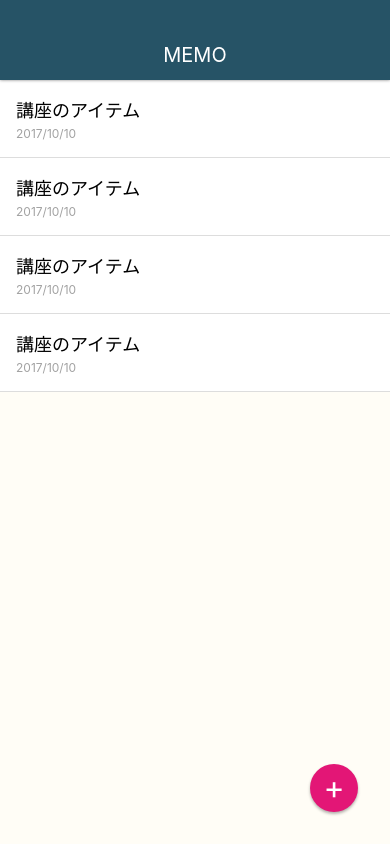
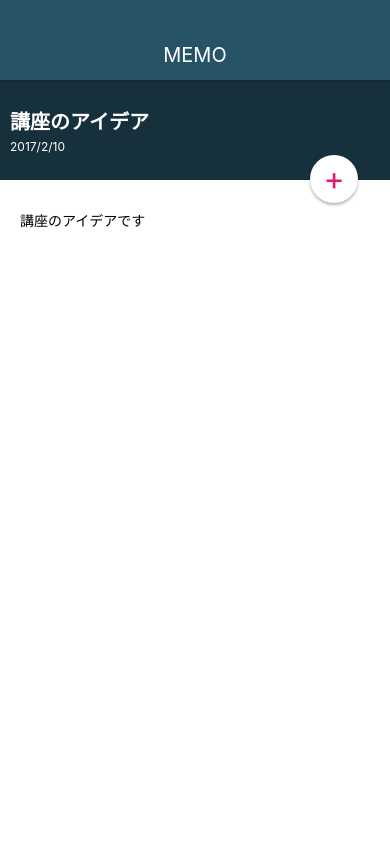
Before and after one commit to Tutu12344/ReactNativeSample, a React Native app: screen / in a window 390 px wide. Built offline with nearby package versions, Linux system fonts and the light colour scheme.

Commit message:
detail screen

```diff
--- a/App.js
+++ b/App.js
@@ -1,15 +1,16 @@
-import { StatusBar } from 'expo-status-bar';
-import React from 'react';
-import { StyleSheet, Text, View } from 'react-native';
-import MemoListScreen from './src/screens/MemoListScreen';
-import Appbar from './src/components/Appbar';
+import { StatusBar } from "expo-status-bar";
+import React from "react";
+import { StyleSheet, Text, View } from "react-native";
+import MemoListScreen from "./src/screens/MemoListScreen";
+import Appbar from "./src/components/Appbar";
+import MemoDetailScreen from "./src/screens/MemoDetailScreen";
 
 const styles = StyleSheet.create({
 	container: {
 		flex: 1,
-    backgroundColor: '#FFFDF6',
-    alignItems: 'center',
-    justifyContent: 'center',
+		backgroundColor: "#FFFDF6",
+		alignItems: "center",
+		justifyContent: "center",
 		paddingTop: 80,
 	},
 });
@@ -17,7 +18,8 @@
 	<View style={styles.container}>
 		<Appbar />
 
-    <MemoListScreen />
+		{/* <MemoListScreen /> */}
+		<MemoDetailScreen />
 	</View>
 );
 
--- a/src/elements/CircleButton.js
+++ b/src/elements/CircleButton.js
@@ -1,34 +1,44 @@
-import React from 'react';
-import { StyleSheet, View, Text } from 'react-native';
+import React from "react";
+import {StyleSheet, View, Text} from "react-native";
 
 const styles = StyleSheet.create({
 	CircleButton: {
-    position: 'absolute',
+		position: "absolute",
 		bottom: 32,
 		right: 32,
 		width: 48,
 		height: 48,
-    backgroundColor: '#E31676',
 		borderRadius: 24,
-    justifyContent: 'center',
-    alignItems: 'center',
-    shadowColor: '#000',
-    shadowOffset: { width: 0, height: 2 },
+		justifyContent: "center",
+		alignItems: "center",
+		shadowColor: "#000",
+		shadowOffset: {width: 0, height: 2},
 		shadowOpacity: 0.3,
 		shadowRadius: 3,
 		zIndex: 10,
 	},
 	CircleButtonTitle: {
-    color: '#fff',
 		lineHeight: 32,
 		fontSize: 32,
 	},
 });
 
-const CircleButton = (props) => (
-  <View style={styles.CircleButton}>
-    <Text style={styles.CircleButtonTitle}>{props.center}</Text>
+const CircleButton = (data) => {
+	const {style, color, center} = data;
+	let bgColor = "#E31676";
+	let textColor = "#fff";
+	if (color == "white") {
+		bgColor = "#fff";
+		textColor = "#E31676";
+	}
+
+	return (
+		<View style={[styles.CircleButton, style, {backgroundColor: bgColor}]}>
+			<Text style={[styles.CircleButtonTitle, {color: textColor}]}>
+				{center}
+			</Text>
 		</View>
 	);
+};
 
 export default CircleButton;
--- /dev/null
+++ b/src/screens/MemoDetailScreen.js
@@ -0,0 +1,52 @@
+import React from "react";
+import {StyleSheet, View, Text} from "react-native";
+import CircleButton from "../elements/CircleButton";
+
+const styles = StyleSheet.create({
+	container: {
+		flex: 1,
+		width: "100%",
+	},
+	memoHeader: {
+		height: 100,
+		backgroundColor: "#17313C",
+		justifyContent: "center",
+		padding: 10,
+	},
+	memoHeaderTitle: {
+		fontSize: 20,
+		fontWeight: "bold",
+		color: "#fff",
+		marginBottom: 4,
+	},
+	memoHeaderDate: {
+		fontSize: 12,
+		color: "#fff",
+	},
+	memoContent: {
+		paddingTop: 30,
+		paddingRight: 20,
+		paddingLeft: 20,
+		paddingBottom: 20,
+		backgroundColor: "#fff",
+		flex: 1,
+	},
+	editButton: {
+		top: 75,
+	},
+});
+
+const MemoDetailScreen = () => (
+	<View style={styles.container}>
+		<View style={styles.memoHeader}>
+			<Text style={styles.memoHeaderTitle}>講座のアイデア</Text>
+			<Text style={styles.memoHeaderDate}>2017/2/10</Text>
+		</View>
+		<View style={styles.memoContent}>
+			<Text>講座のアイデアです</Text>
+		</View>
+		<CircleButton style={styles.editButton} color="white" center="+" />
+	</View>
+);
+
+export default MemoDetailScreen;
```
Also changed, not shown: src/screens/MemoListScreen.js (+5 -5 lines), .eslintrc.js (added), .eslintrc.json (deleted), .prettierrc.js. Lines whose indentation alone changed are shown as unchanged.
